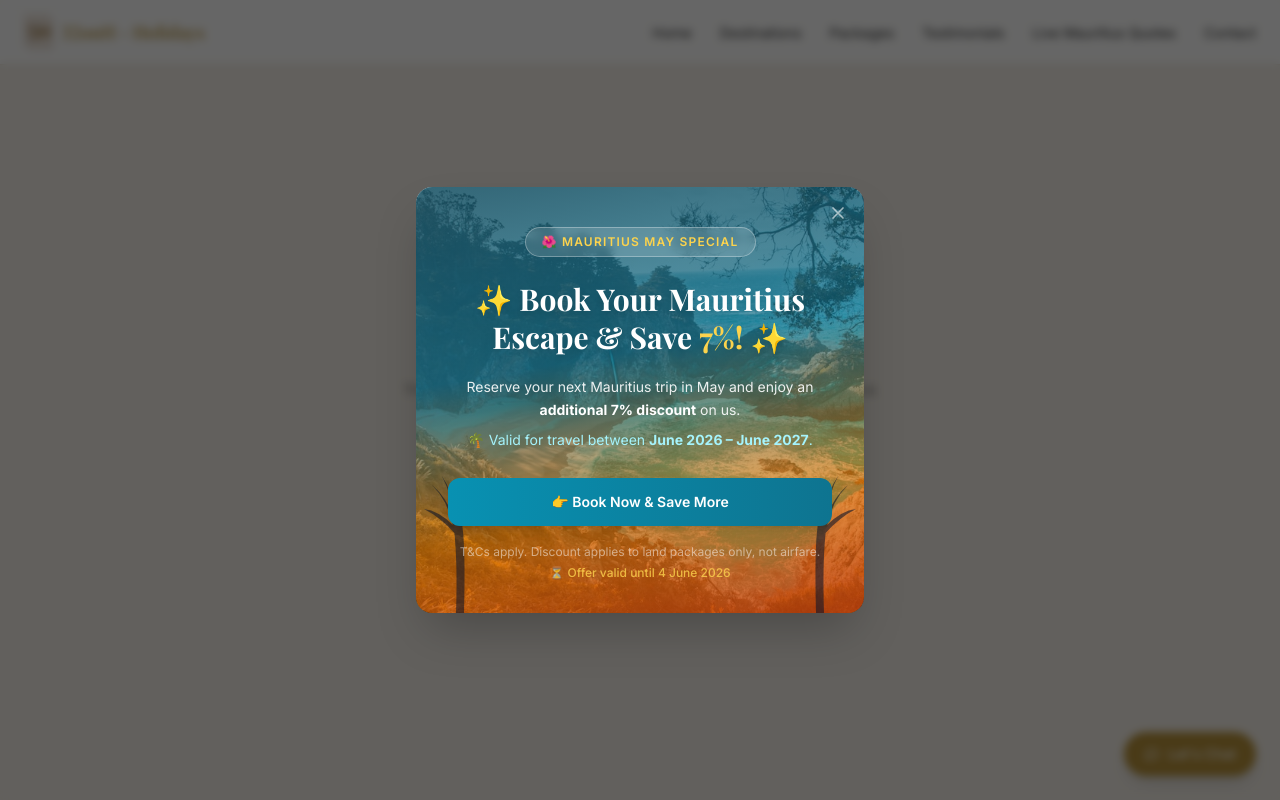
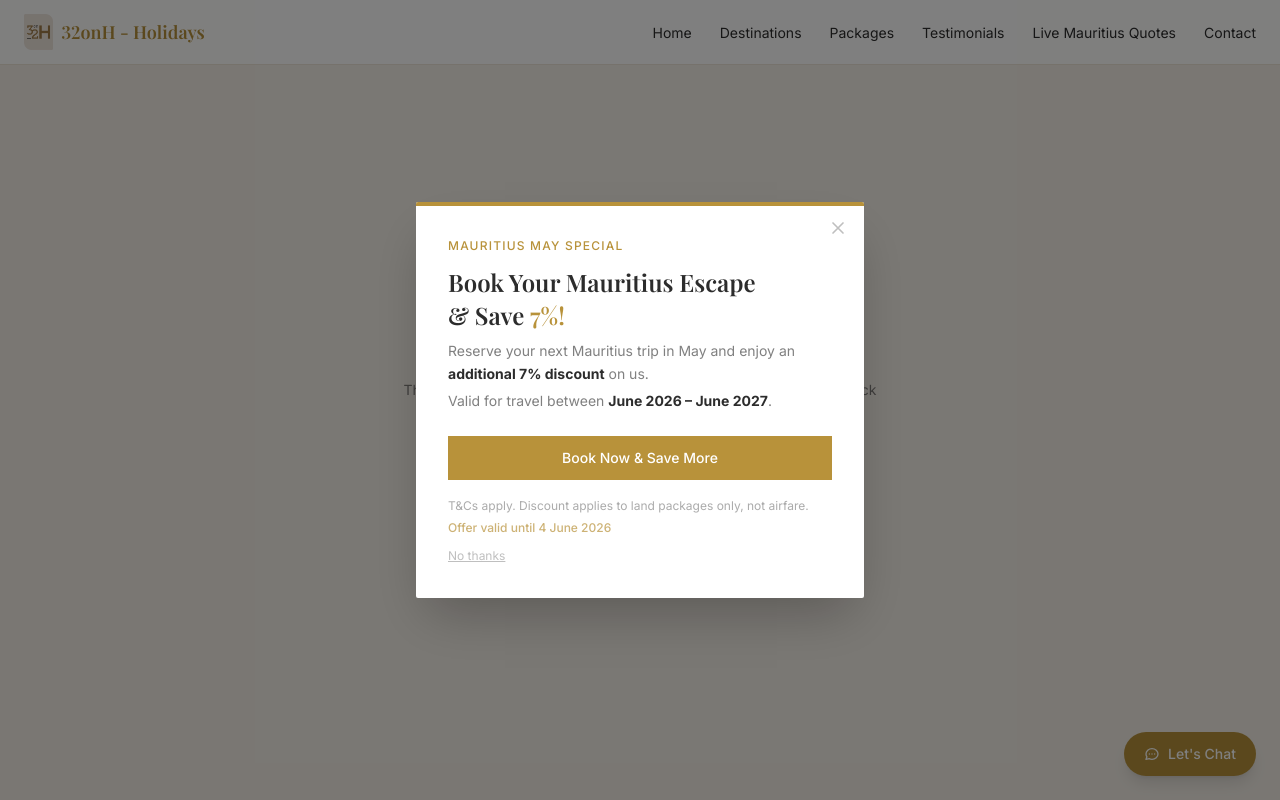
Before and after one commit to swanniegit/holiday, a Next.js app: page /demo in a window 1280 px wide. Shown: the top 800 px of the page. Built offline with nearby package versions, Linux system fonts and the light colour scheme; a web font is replaced by a local one.

Commit message:
Revert popup to clean card design with Mauritius May Special wording
Co-Authored-By: Claude Sonnet 4.6 <noreply@anthropic.com>

```diff
--- a/src/components/MauritiusSpecialPopup.tsx
+++ b/src/components/MauritiusSpecialPopup.tsx
@@ -7,31 +7,16 @@ interface Props {
 export default function MauritiusSpecialPopup({ onClose }: Props) {
   return (
     <div className="fixed inset-0 z-50 flex items-center justify-center px-4">
-      <div className="absolute inset-0 bg-black/60 backdrop-blur-sm" onClick={onClose} />
+      <div className="absolute inset-0 bg-black/50" onClick={onClose} />
+      <div className="relative bg-white w-full max-w-md shadow-2xl rounded-sm overflow-hidden">
 
-      <div className="relative w-full max-w-md overflow-hidden rounded-2xl shadow-2xl">
+        {/* Gold accent bar */}
+        <div className="h-1 bg-gold w-full" />
 
-        {/* Background: beach image + sunset gradient overlay */}
-        <div
-          className="absolute inset-0 bg-cover bg-center"
-          style={{ backgroundImage: "url('/images/dest-mauritius.jpg')" }}
-        />
-        <div className="absolute inset-0" style={{
-          background: "linear-gradient(170deg, rgba(8,70,90,0.82) 0%, rgba(14,116,144,0.65) 40%, rgba(217,119,6,0.70) 72%, rgba(194,65,12,0.85) 100%)"
-        }} />
-
-        {/* Palm silhouettes — bottom corners */}
-        <svg className="absolute bottom-0 left-0 h-40 w-28 opacity-60 pointer-events-none" viewBox="0 0 120 200" fill="none">
-          <path d="M40 200 Q42 140 38 100 Q20 80 0 70 Q18 72 36 90 Q30 60 10 40 Q28 55 38 82 Q34 50 22 28 Q36 48 40 78 Q40 50 32 30 Q42 54 42 80 Q46 54 38 32 Q50 56 44 82 Q50 60 46 38 Q54 62 46 88 Q58 70 62 50 Q58 76 48 92 Q52 120 50 200Z" fill="#0f172a"/>
-        </svg>
-        <svg className="absolute bottom-0 right-0 h-40 w-28 opacity-60 pointer-events-none" viewBox="0 0 120 200" fill="none" style={{ transform: "scaleX(-1)" }}>
-          <path d="M40 200 Q42 140 38 100 Q20 80 0 70 Q18 72 36 90 Q30 60 10 40 Q28 55 38 82 Q34 50 22 28 Q36 48 40 78 Q40 50 32 30 Q42 54 42 80 Q46 54 38 32 Q50 56 44 82 Q50 60 46 38 Q54 62 46 88 Q58 70 62 50 Q58 76 48 92 Q52 120 50 200Z" fill="#0f172a"/>
-        </svg>
-
-        {/* Close button */}
+        <div className="p-8">
           <button
             onClick={onClose}
-          className="absolute top-4 right-4 z-10 text-white/60 hover:text-white transition-colors"
+            className="absolute top-4 right-4 text-charcoal/30 hover:text-charcoal transition-colors"
             aria-label="Close"
           >
             <svg className="w-5 h-5" fill="none" stroke="currentColor" viewBox="0 0 24 24">
@@ -39,46 +24,41 @@ export default function MauritiusSpecialPopup({ onClose }: Props) {
             </svg>
           </button>
 
-        {/* Content */}
-        <div className="relative z-10 px-8 pt-10 pb-8 text-center">
+          <p className="text-xs uppercase tracking-widest text-gold font-medium mb-3">Mauritius May Special</p>
 
-          {/* Badge */}
-          <div className="inline-flex items-center gap-2 bg-white/15 backdrop-blur-sm border border-white/30 rounded-full px-4 py-1.5 mb-6">
-            <span className="text-amber-300 text-xs font-semibold uppercase tracking-widest">🌺 Mauritius May Special</span>
-          </div>
-
-          {/* Headline */}
-          <h2 className="font-display text-3xl font-bold text-white leading-tight mb-5 drop-shadow-lg">
-            ✨ Book Your Mauritius<br />Escape &amp; Save{" "}
-            <span className="text-amber-300">7%!</span> ✨
+          <h2 className="font-display text-2xl text-charcoal font-semibold leading-snug mb-2">
+            Book Your Mauritius Escape<br />&amp; Save <span className="text-gold">7%!</span>
           </h2>
 
-          {/* Body */}
-          <p className="text-white/90 text-sm leading-relaxed mb-2">
-            Reserve your next Mauritius trip in May and enjoy an<br />
-            <strong className="text-white">additional 7% discount</strong> on us.
+          <p className="text-charcoal/60 text-sm leading-relaxed mb-1">
+            Reserve your next Mauritius trip in May and enjoy an{" "}
+            <strong className="text-charcoal">additional 7% discount</strong> on us.
           </p>
-          <p className="text-cyan-200 text-sm mb-7">
-            🌴 Valid for travel between <strong>June 2026 – June 2027</strong>.
+          <p className="text-charcoal/60 text-sm leading-relaxed mb-6">
+            Valid for travel between <strong className="text-charcoal">June 2026 – June 2027</strong>.
           </p>
 
-          {/* CTA */}
           <a
             href="/packages#live-quotes"
             onClick={onClose}
-            className="inline-block w-full py-3.5 rounded-xl font-semibold text-white text-sm shadow-lg transition-all hover:scale-[1.02] active:scale-[0.98]"
-            style={{ background: "linear-gradient(90deg, #0891b2, #0e7490)" }}
+            className="block w-full py-3 bg-gold text-white text-sm font-medium text-center hover:bg-gold-dark transition-colors"
           >
-            👉 Book Now &amp; Save More
+            Book Now &amp; Save More
           </a>
 
-          {/* T&C + urgency */}
-          <p className="text-white/50 text-xs mt-4 leading-relaxed">
+          <p className="text-charcoal/40 text-xs mt-4 leading-relaxed">
             T&amp;Cs apply. Discount applies to land packages only, not airfare.
           </p>
-          <p className="text-amber-300/80 text-xs mt-1 font-medium">
-            ⏳ Offer valid until 4 June 2026
+          <p className="text-gold/70 text-xs mt-1 font-medium">
+            Offer valid until 4 June 2026
           </p>
+
+          <button
+            onClick={onClose}
+            className="mt-3 text-xs text-charcoal/30 hover:text-charcoal/60 transition-colors underline"
+          >
+            No thanks
+          </button>
         </div>
       </div>
     </div>
```
Lines whose indentation alone changed are shown as unchanged.
